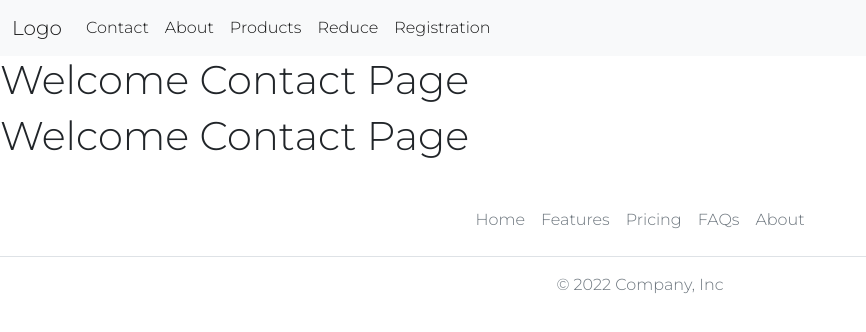
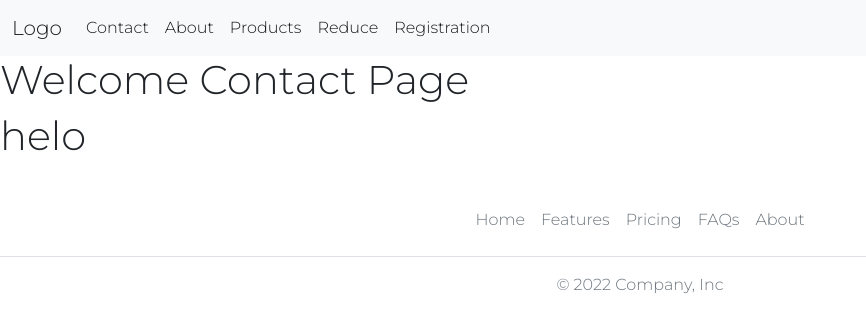
Before and after one commit to aram58641/group011, a React (Create React App) app: page /contact in a window 1280 px wide. Shown: the top 332 px of the page, without its empty margins (0-866 px from the left). Built offline with nearby package versions, Linux system fonts and the light colour scheme.

Commit message:
first commit

```diff
--- a/src/Pages/Contact/Form/Form.jsx
+++ b/src/Pages/Contact/Form/Form.jsx
@@ -3,7 +3,8 @@
 
 function Form() {
     return(
-        <h1>Welcome Contact Page</h1>
+        <h1>Welcome Contact Page</h1>,
+        <h1>helo </h1>
     )
 }
 
```
